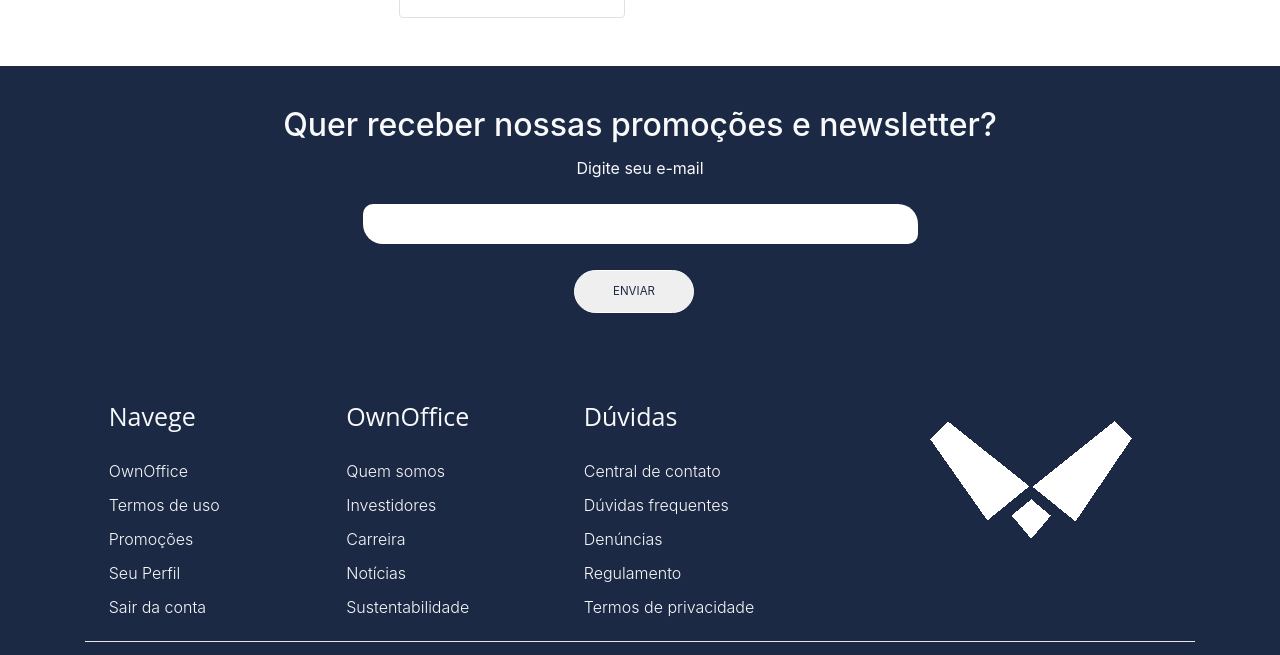
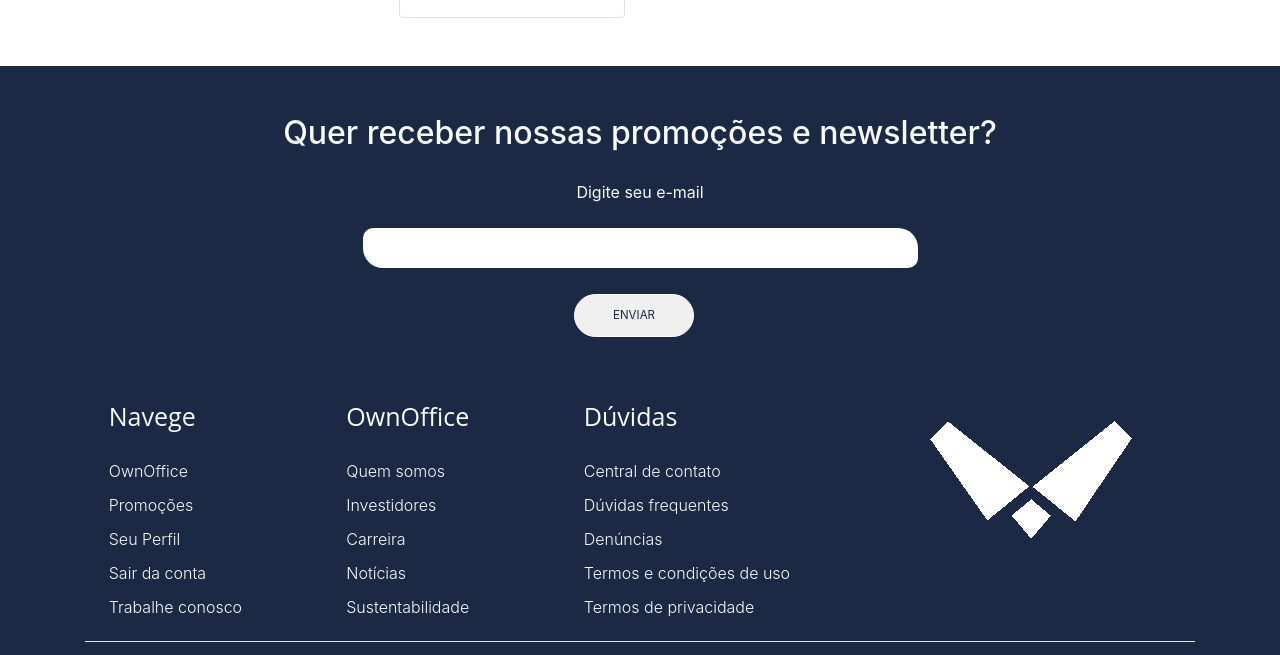
Before and after one commit to OwnOffice2020/Site, a website: page SobreNós.html in a window 1280 px wide. Shown: the part 3042-3697 px from the top of the page. Drawn offline with nearby package versions, Linux system fonts and the light colour scheme.

Commit message:
11-11-2020 09:30
atualizando footer

```diff
--- a/SobreNós.html
+++ b/SobreNós.html
@@ -226,15 +226,14 @@
     <!-- Fim Card : time -->
 
     <!-- Footer -->
-  <footer class="pt-3 pb-4 text-light mt-5" style="background-color:  #1C2945;">
+    <footer class="pt-5 pb-4 text-light mt-5" style="background-color:  #1C2945;">
         <div class="container text-center text-md-left">
         <div class="row text-center text-md-left">
 
             <!-- CardPromoNews -->
-        <div class="col-lg-12 text-center my-4 pb-5">
+            <div class="col-lg-12 text-center pb-5">
             <h2 class="card-title" >Quer receber nossas promoções e newsletter?</h2>
-          <form>
-            <div class="form-group">
+                <div class="form-group pt-3">
                 <p> <label for="exampleInputEmail1">Digite seu e-mail</label> </p>
                 <input type="email" class="form-control" id="new" aria-describedby="emailHelp">
                 </div>
@@ -246,10 +245,10 @@
             <div class="col-md-2 col-lg-2 col-xl-2 mx-auto mt-3">
             <h5 class="text-light mb-4 about-title"> Navege </h5>
             <p class="lead mb-1"> <a href="OwnOffice.html" class="text-light size"> OwnOffice </a> </p>
-          <p class="lead mb-1"> <a href="#" class="text-light size"> Termos de uso </a> </p>
             <p class="lead mb-1"> <a href="#" class="text-light size"> Promoções </a> </p>
             <p class="lead mb-1"> <a href="#" class="text-light size"> Seu Perfil </a> </p>
             <p class="lead mb-1"> <a href="#" class="text-light size"> Sair da conta </a> </p>
+            <p class="lead mb-1"> <a href="#" class="text-light size"> Trabalhe conosco </a> </p>
             </div>
 
             <div class="col-md-2 col-lg-2 col-xl-2 mx-auto mt-3">
@@ -261,12 +260,12 @@
             <p class="lead mb-1"> <a href="#" class="text-light size"> Sustentabilidade </a> </p>
             </div>
 
-        <div class="col-md-2 col-lg-3 col-xl-3 mx-auto mt-3">
+            <div class="col-md-3 col-lg-3 col-xl-3 mx-auto mt-3">
             <h5 class="text-light mb-4 about-title"> Dúvidas </h5>
             <p class="lead mb-1"> <a href="FaleConosco.html" class="text-light size"> Central de contato </a> </p>
             <p class="lead mb-1"> <a href="#" class="text-light size"> Dúvidas frequentes </a> </p>
-          <p class="lead mb-1"> <a href="#" class="text-light size"> Denúncias </a> </p>
-          <p class="lead mb-1"> <a href="#" class="text-light size"> Regulamento </a> </p>
+            <p class="lead mb-1"> <a href="Denuncie.html" class="text-light size"> Denúncias </a> </p>
+            <p class="lead mb-1"> <a href="Termos_Condições_Uso.html" class="text-light size"> Termos e condições de uso </a> </p>
             <p class="lead mb-1"> <a href="#" class="text-light size"> Termos de privacidade </a> </p>
             </div>
 
```
Lines whose indentation alone changed are shown as unchanged.
